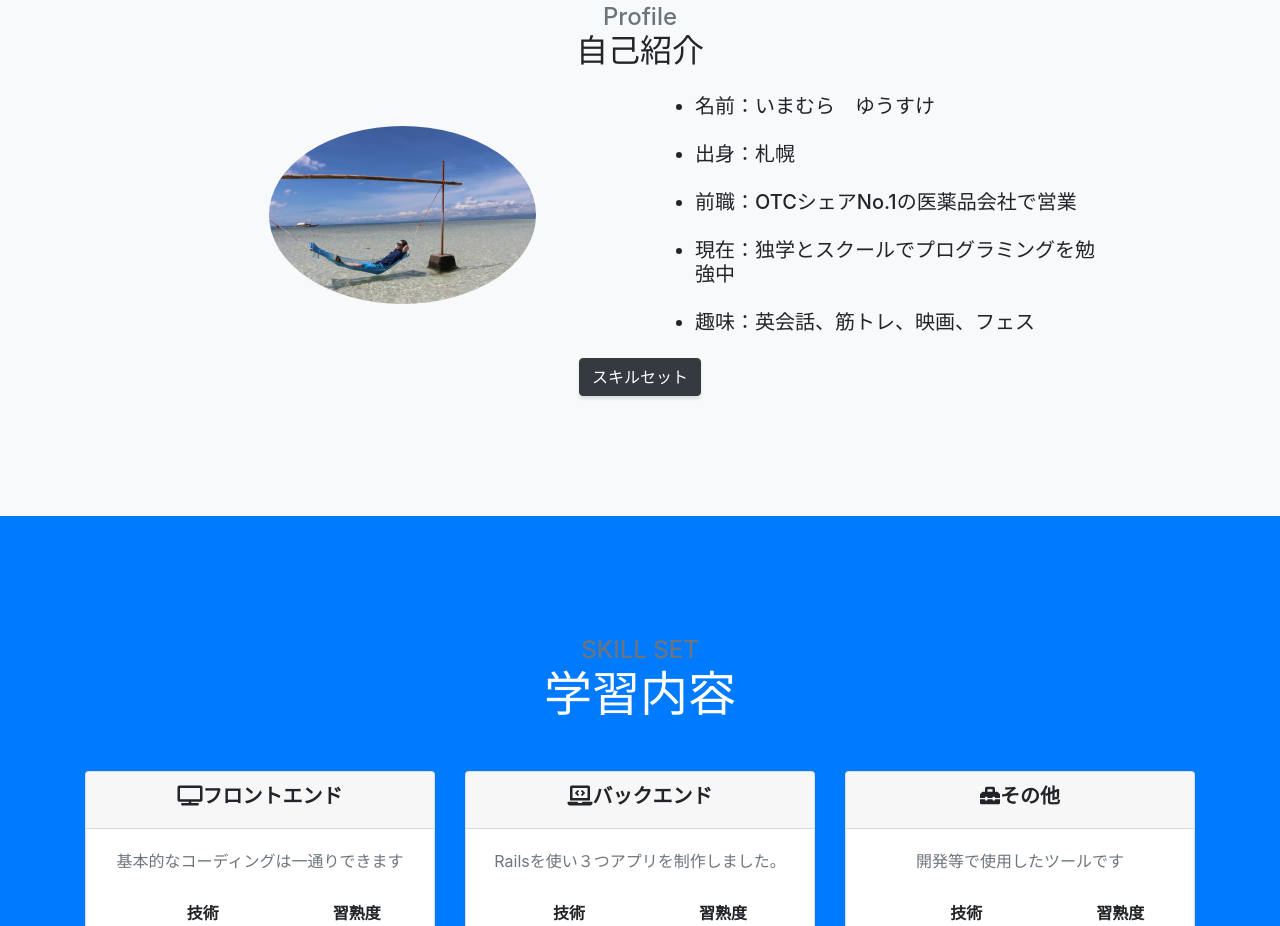
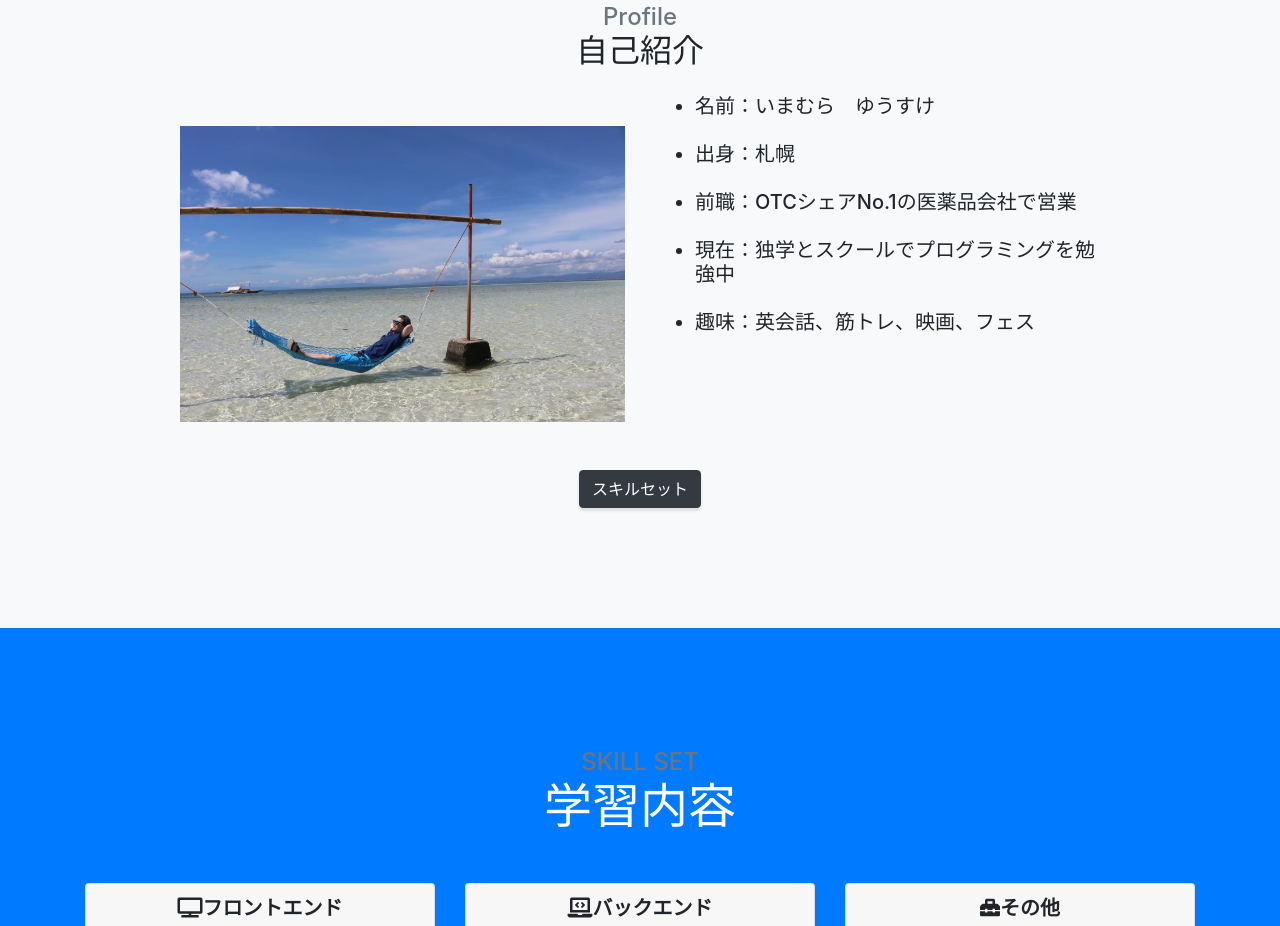
Before and after one commit to yusuke1117/portforio, a website with bundled scripts: page index.html in a window 1280 px wide. Shown: the part 917-1843 px from the top of the page. Built offline with nearby package versions, Linux system fonts and the light colour scheme.

Commit message:
second commit

```diff
--- a/index.html
+++ b/index.html
@@ -68,7 +68,7 @@
           <div class="row">
             <div class="col-lg-6">
               <span class="my-5 float-left">
-                <img src="img/myphoto.jpg" alt="author-icon" class="rounded-circle">
+                <img class="img-fluid" src="img/myphoto.jpg" alt="author-icon" class="rounded-circle">
               </span>
             </div>
             <div class="col-lg-6 mt-3">
```
